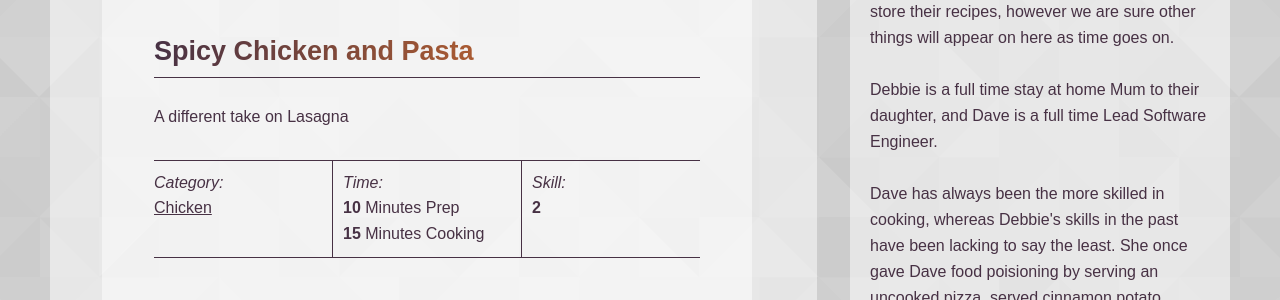
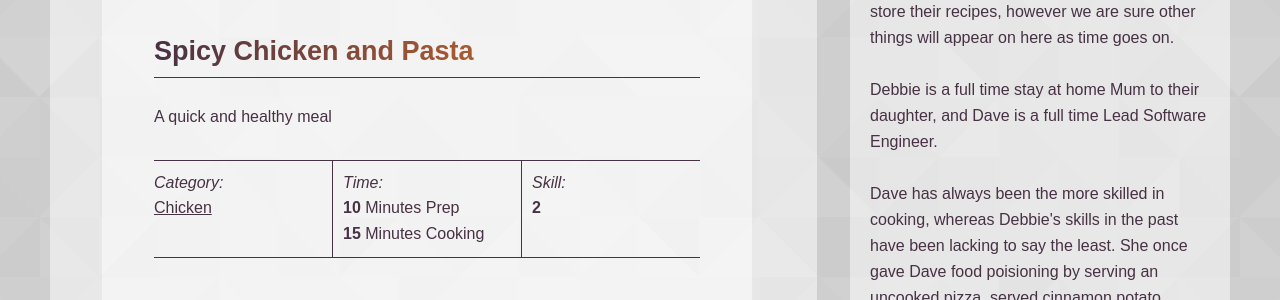
Before and after one commit to CaffeinatedDave/theunicornkitchen.github.io, a Jekyll site: the page built from index.html, in a window 1280 px wide and 900 px high, scrolled down 590 px. Shown: the part 152-452 px from the top of the window. Built offline with Jekyll 4.4.1, drawn with Linux system fonts in a browser that asks for light colours; nearby versions of some CDN libraries; the list of posts is cut into pages by our own code; comment, search, counter and statistics services are not loaded.

Commit message:
Corrected the summary of spicy chicken and pasta

```diff
--- a/_posts/2020-01-10-spicy-chicken-and-pasta.md
+++ b/_posts/2020-01-10-spicy-chicken-and-pasta.md
@@ -3,7 +3,7 @@ layout:     post
 title:      Spicy Chicken and Pasta
 author:     debbie
 date:       2020-01-11 12:00:00
-summary:    A different take on Lasagna
+summary:    A quick and healthy meal
 category:   Chicken
 tags:       chicken, salad, pasta cheap, healthy, dinner, meal, under 30 minutes
 preptime:   10
```
